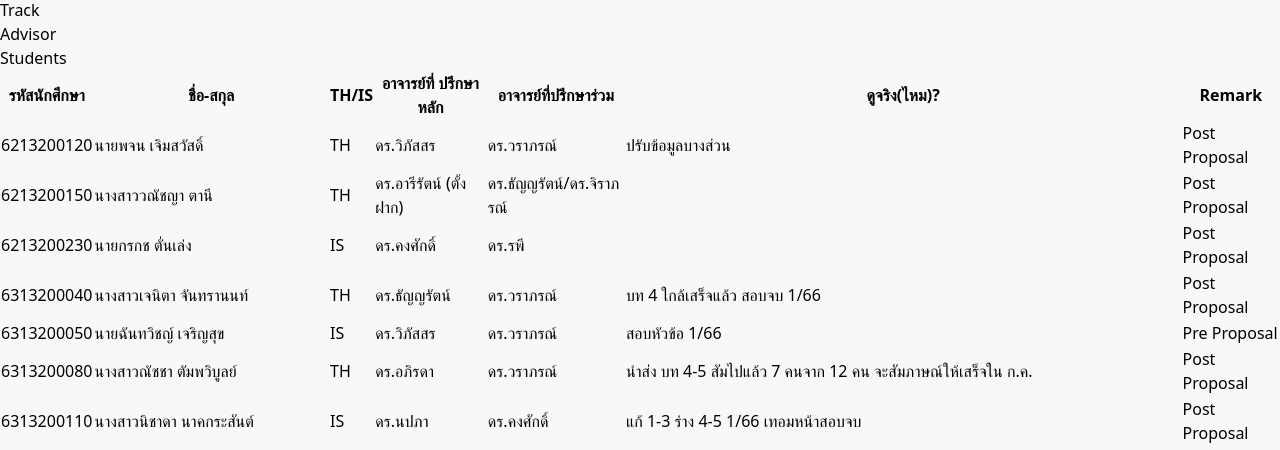
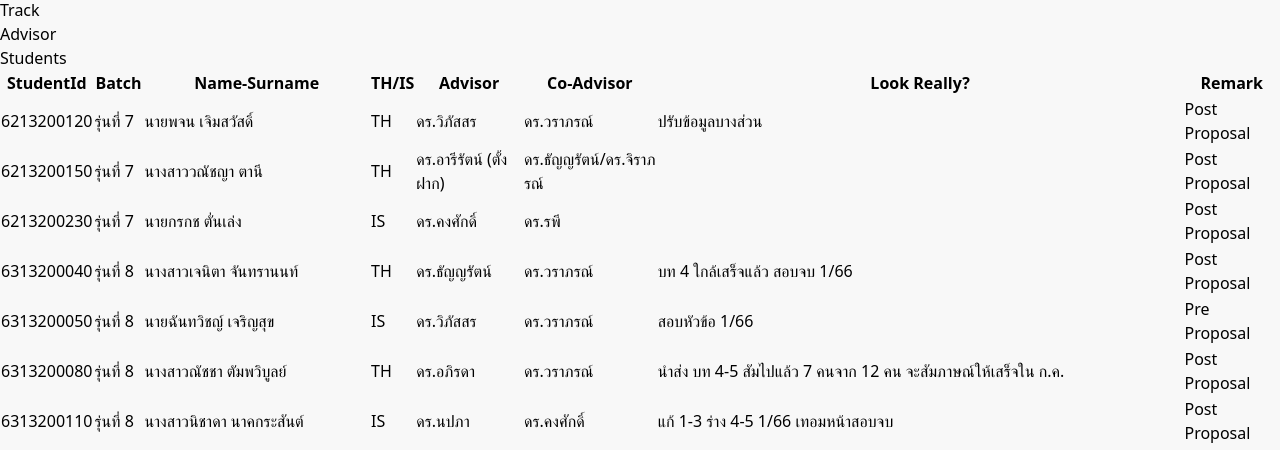
Before and after one commit to nhuihomestay/research-panel-dev, a React (Vite) app in the folder frontend-panel/: page /SumStudents in a window 1280 px wide. Shown: the part 350-800 px from the top of the page. Built offline with nearby package versions, Linux system fonts and the light colour scheme.

Commit message:
add count

```diff
--- a/frontend-panel/src/components/SumStudents.tsx
+++ b/frontend-panel/src/components/SumStudents.tsx
@@ -1,37 +1,72 @@
 import { useContext } from "react";
 import { DataContext } from "../Context";
 
+export const SumStudents = () => {
 
-export const SumStudents = () => {
-  const { data }: any = useContext(DataContext);
+  const { data }: any = useContext(DataContext); // form mockdata
+
+
+
+  //for count batch
+  const batch7Count = data.filter(
+    (item: any) => item.batch === "รุ่นที่ 7"
+  ).length;
+  const batch8Count = data.filter(
+    (item: any) => item.batch === "รุ่นที่ 8"
+  ).length;
+  const batch9Count = data.filter(
+    (item: any) => item.batch === "รุ่นที่ 9"
+  ).length;
+  const batch10Count = data.filter(
+    (item: any) => item.batch === "รุ่นที่ 10"
+  ).length;
+  const sumAll = batch7Count + batch8Count + batch9Count + batch10Count;
+
+
+
+
   return (
-    <div className="pt-40">
-    <table>
-    <thead>
-      <tr>
-        <th>รหัสนักศึกษา</th>
-        <th>ชื่อ-สกุล</th>
+    <div className="pt-40 ">
+      <table className="divide-y-2 ml-10 border-black">
+        <thead >
+          <tr >
+            <th className="">StudentId</th>
+            <th className="px-5">Batch</th>
+            <th>Name-Surname</th>
             <th>TH/IS</th>
-        <th>อาจารย์ที่ ปรึกษาหลัก</th>
-        <th>อาจารย์ที่ปรึกษาร่วม</th>
-        <th>ดูจริง(ไหม)?</th>
+            <th className="px-5">Advisor</th>
+            <th className="px-5">Co-Advisor</th>
+            <th>Look Really?</th>
             <th>Remark</th>
+
           </tr>
         </thead>
         <tbody>
-      {data.map((item:any) => (
+          {data.map((item: any) => (
             <tr key={item._id.$oid}>
               <td>{item.student_id.$numberLong}</td>
+              <td className="px-5">{item.batch}</td>
               <td>{item.student_name}</td>
               <td>{item.type}</td>
               <td>{item.advisor_name}</td>
               <td>{item.co_advisor_name}</td>
               <td>{item.semester}</td>
-          <td>{item.Remark}</td>
+              <td>{item.Remark}</td>{" "}
             </tr>
           ))}
         </tbody>
       </table>
+
+      <div className="ml-10 mt-10 mb-10">
+            <h2 className="font-bold">Total Student </h2>
+        <div className="">
+            <h3>รุ่นที่ 7 มีจำนวนทั้งหมด = {batch7Count}</h3>
+            <h3>รุ่นที่ 8 มีจำนวนทั้งหมด = {batch8Count}</h3>
+            <h3>รุ่นที่ 9 มีจำนวนทั้งหมด = {batch9Count}</h3>
+            <h3>รุ่นที่ 10 มีจำนวนทั้งหมด = {batch10Count}</h3>
+            <h2 className="font-bold">รวมมีจำนวนทั้งหมด = {sumAll}</h2>
+        </div>
+      </div>
     </div>
   );
 };
```
Lines whose indentation alone changed are shown as unchanged.
